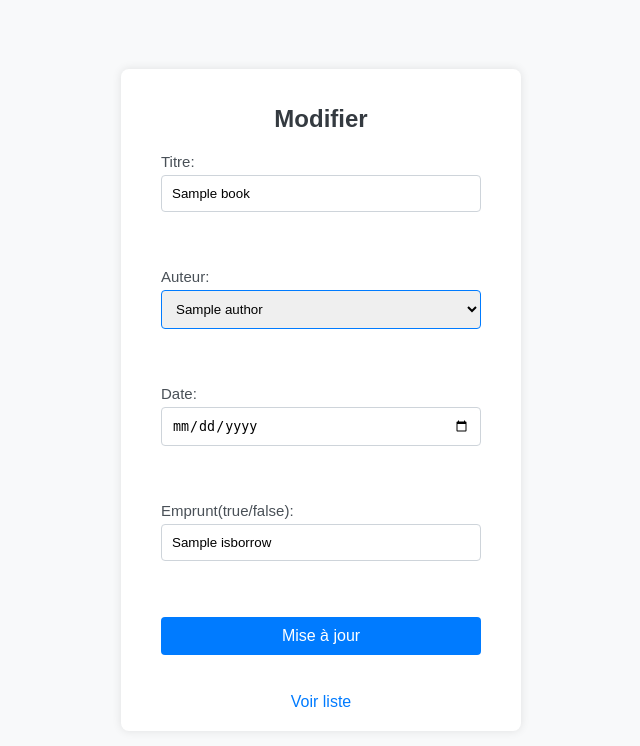
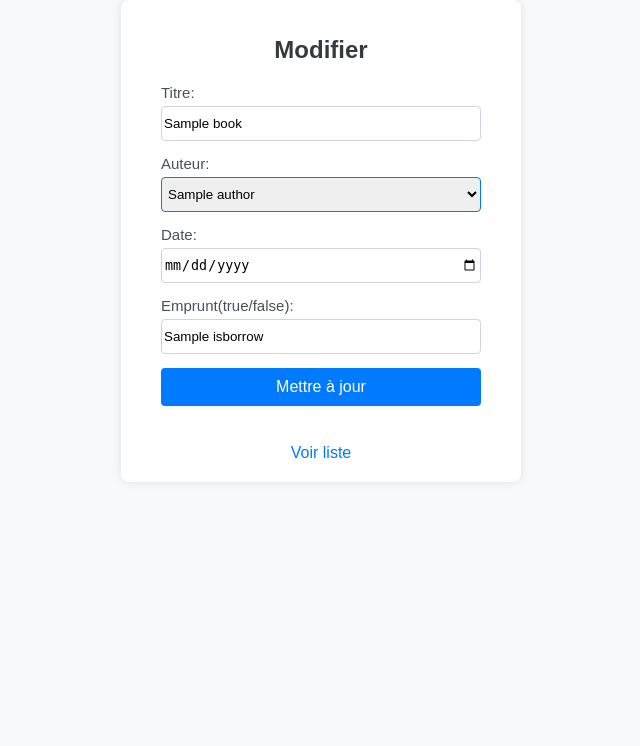
Before and after one commit to rsjzoe/gestion-bibliotheque, a CodeIgniter 4 app: the page made by app/Views/books/edit.php in a window 1280 px wide. Shown: the top 746 px of the page, without its empty margins (319-959 px from the left). Run offline with PHP 8.4 and a stand-in for CodeIgniter, Linux system fonts and the light colour scheme; the template is opened without the code that fills it: most values are stand-ins (such as "Sample title", 1, 10 or a date in 2020); data that the repository does not hold is empty; some libraries are stand-ins or nearby versions.

Commit message:
fix padding in createbook, editbook

```diff
--- a/app/Views/books/create.php
+++ b/app/Views/books/create.php
@@ -44,8 +44,8 @@
 
         input,
         select {
-            padding: 10px;
-            /* font-size: 16px; */
+            padding: 2px;
+            height: 35px;
             border-radius: 4px;
             border: 1px solid #ced4da;
             margin-bottom: -22px;
--- a/app/Views/books/edit.php
+++ b/app/Views/books/edit.php
@@ -4,9 +4,10 @@
 <head>
     <title>Edit Book</title>
     <style>
-        *{
+        * {
             box-sizing: border-box;
         }
+
         body {
             font-family: Arial, sans-serif;
             background-color: #f8f9fa;
@@ -18,12 +19,14 @@
         }
 
         .container {
+            margin-bottom: auto;
             background-color: #ffffff;
             border-radius: 8px;
             box-shadow: 0 0 10px rgba(0, 0, 0, 0.1);
             padding: 20px 40px;
             max-width: 400px;
             width: 100%;
+
         }
 
         h1 {
@@ -46,12 +49,13 @@
 
         input,
         select {
-            padding: 10px;
+            padding: 2px;
+            height: 35px;
             border-radius: 4px;
             border: 1px solid #ced4da;
-            margin-bottom: 20px;
+            margin-bottom: -22px;
             outline: none;
-            transition: border-color 0.3s ease;
+            transition: border-color 0.3s eas
         }
 
         input:focus,
@@ -116,7 +120,7 @@
             <label for="isborrow">Emprunt(true/false):</label>
             <input type="text" name="isborrow" id="isborrow" value="<?= esc($book['isborrow']) ?>" required><br><br>
 
-            <button type="submit">Mise à jour</button>
+            <button type="submit">Mettre à jour</button>
         </form>
 
         <br>
```
